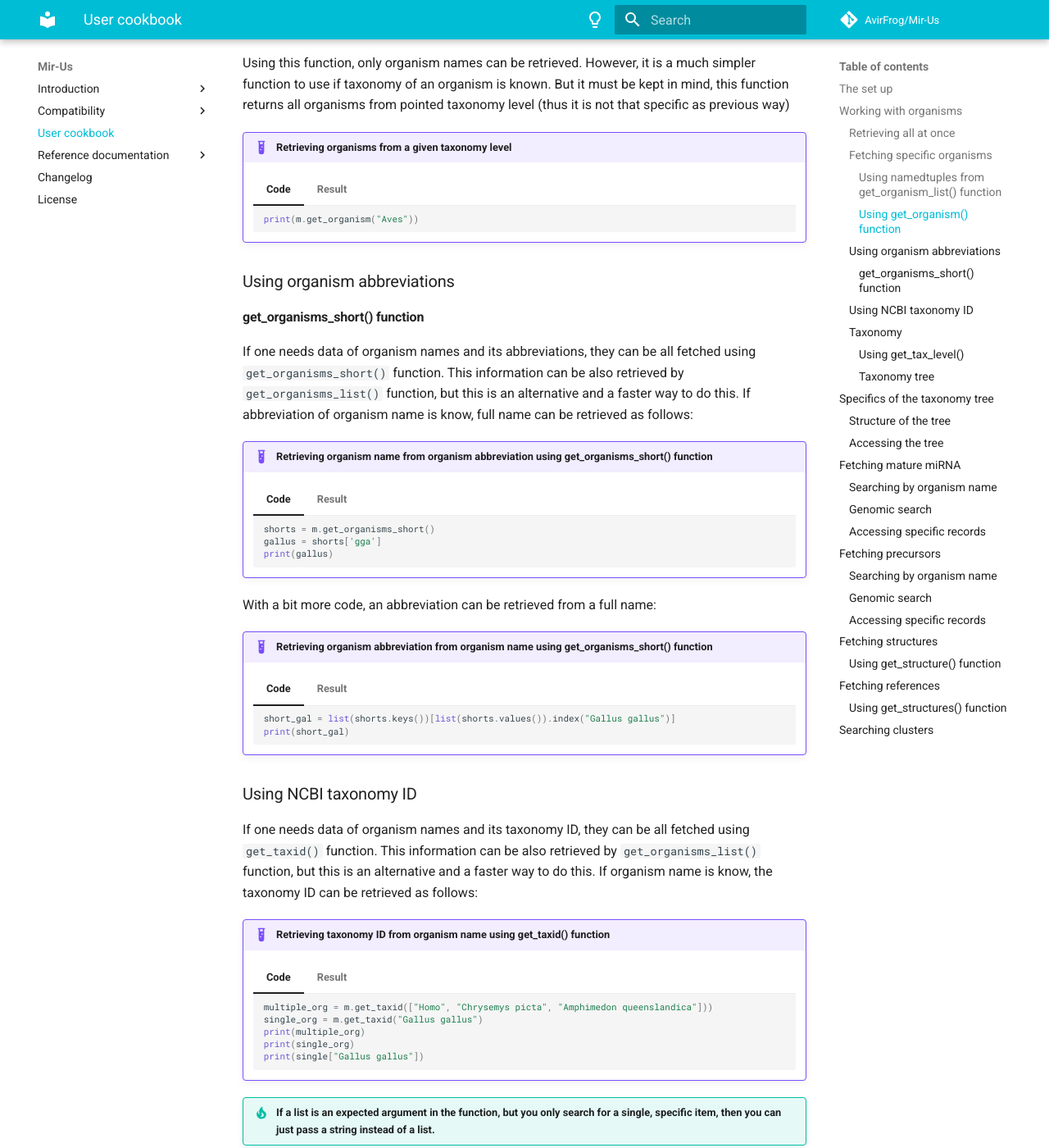
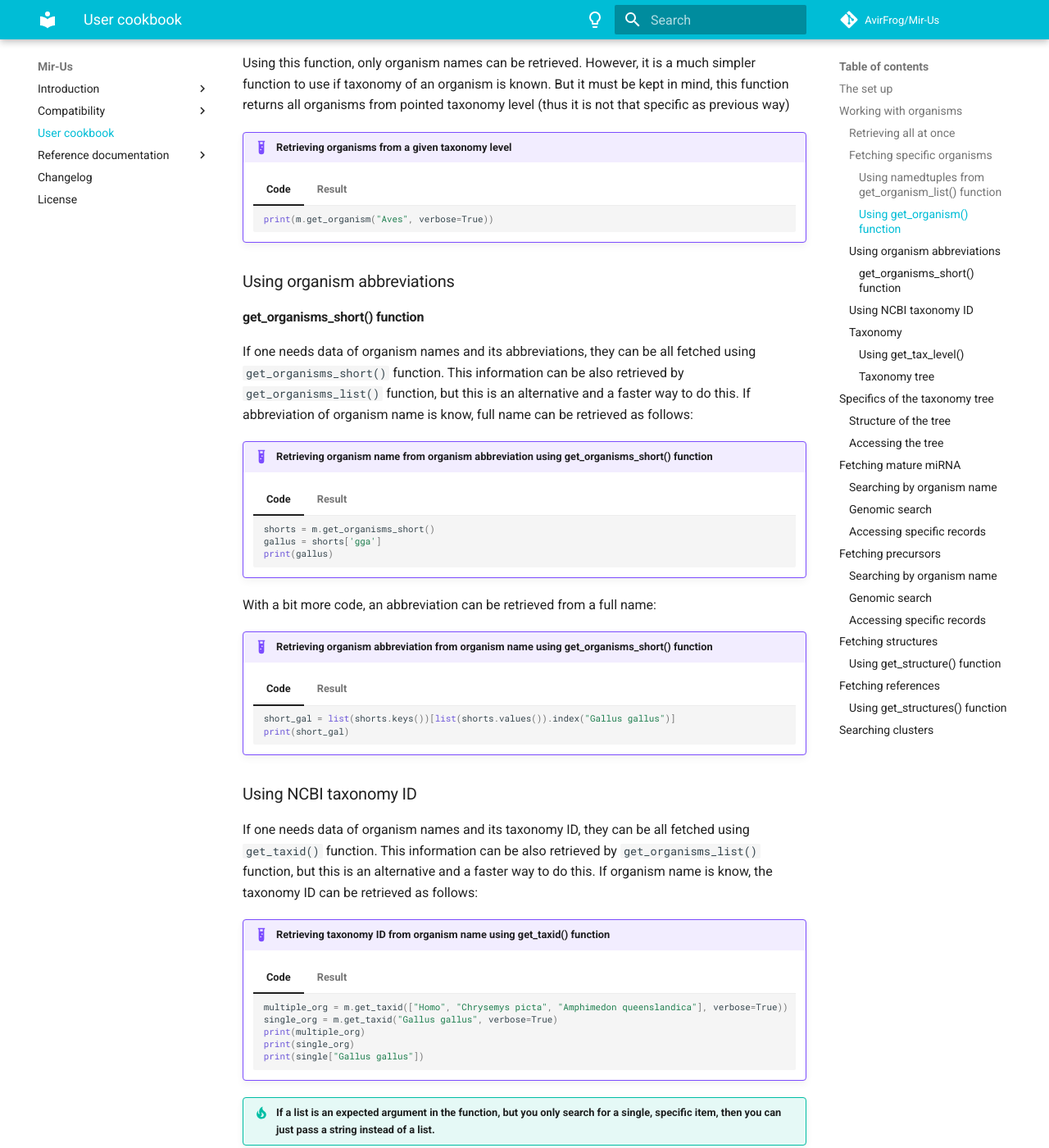
Before and after one commit to AvirFrog/Mir-Us, an MkDocs documentation site: the page built from docs/cookbook.md, in a window 1280 px wide and 1400 px high, scrolled down 2201 px. Shown: the whole window at 82% size. Built offline with MkDocs 1.6.1 and Material for MkDocs 9.7.7, drawn with Linux system fonts in a browser that asks for light colours; comment, search, counter and statistics services are not loaded; some of the changed text lies outside the part shown.

````diff
--- a/docs/cookbook.md
+++ b/docs/cookbook.md
@@ -70,7 +70,7 @@
 !!! example "Retrieving organisms from a given taxonomy level"
     === "Code"
         ```python
-        print(m.get_organism("Aves"))
+        print(m.get_organism("Aves", verbose=True))
         ```
     === "Result"
         ```
@@ -112,8 +112,8 @@
 !!! example "Retrieving taxonomy ID from organism name using get_taxid() function"
     === "Code"
         ```python
-        multiple_org = m.get_taxid(["Homo", "Chrysemys picta", "Amphimedon queenslandica"]))
-        single_org = m.get_taxid("Gallus gallus")
+        multiple_org = m.get_taxid(["Homo", "Chrysemys picta", "Amphimedon queenslandica"], verbose=True))
+        single_org = m.get_taxid("Gallus gallus", verbose=True)
         print(multiple_org)
         print(single_org)
         print(single["Gallus gallus"])
@@ -138,8 +138,8 @@
 !!! example "Retrieving taxonomy path of organism name using get_tax_level() function"
     === "Code"
         ```python
-        print(m.get_tax_level(['Homo', "Amphimedon queenslandica"]))
-        print(m.get_tax_level("Gallus gallus"))
+        print(m.get_tax_level(['Homo', "Amphimedon queenslandica"], verbose=True))
+        print(m.get_tax_level("Gallus gallus", verbose=True))
         ```
     === "Result"
         ```
@@ -212,7 +212,7 @@
 !!! example "Slicing taxonomy tree using get_tree() function with the usage of tax_path parameter"
     === "Code"
         ```python
-        tree = m.get_tree(["Metazoa", "Bilateria", "Deuterostoma", "Chordata", "Vertebrata"])
+        tree = m.get_tree(["Metazoa", "Bilateria", "Deuterostoma", "Chordata", "Vertebrata"], verbose=True)
         ```
     === "Result"
         ```
@@ -411,7 +411,7 @@
         print(tree["Aves"]["!organism"])
 
         # direct slice to Aves and retrieving organisms
-        aves = m.get_tree(["Metazoa", "Bilateria", "Deuterostoma", "Chordata", "Vertebrata", "Aves"])["!organism"]
+        aves = m.get_tree(["Metazoa", "Bilateria", "Deuterostoma", "Chordata", "Vertebrata", "Aves"], verbose=True)["!organism"]
         print(aves)
         ```
     === "Result"
@@ -436,7 +436,7 @@
 !!! example "Retrieving all miRNAs from Gallus gallus using get_mirna() function"
     === "Code"
         ```python
-        gallus_mirna = m.get_mirna(organism_name="Gallus gallus")
+        gallus_mirna = m.get_mirna(organism_name="Gallus gallus", verbose=True)
         ```
     === "Result"
         ```
@@ -452,7 +452,7 @@
 !!! example "Retrieving all miRNAs from Gallus gallus with regard of genomic features (chromosome 8, minus strand, 6000000th nucleotide upstream search)"
     === "Code"
         ```python
-        gallus_mirna = m.get_mirna(organism_name="Gallus gallus", chr="chr8", strand="-", start="6000000")
+        gallus_mirna = m.get_mirna(organism_name="Gallus gallus", chr="chr8", strand="-", start="6000000", verbose=True)
         print(gallus_mirna)
         ```
     === "Result"
@@ -490,7 +490,7 @@
 !!! example "Retrieving a single miRNA using get_mirna() function"
     === "Code"
         ```python
-        sample_gallus = m.get_mirna(mirna_id="MIMAT0001185")
+        sample_gallus = m.get_mirna(mirna_id="MIMAT0001185", verbose=True)
         print(sample_gallus)
         ```
     === "Result"
@@ -517,7 +517,7 @@
 !!! example "Retrieving a multiple miRNA using get_mirna() function"
     === "Code"
         ```python
-        sample_gallus = m.get_mirna(mirna_id=["MIMAT0001185", "MIMAT0025825", "MIMAT0007451"])
+        sample_gallus = m.get_mirna(mirna_id=["MIMAT0001185", "MIMAT0025825", "MIMAT0007451"], verbose=True)
         print(sample_gallus)
         ```
     === "Result"
@@ -592,7 +592,7 @@
 !!! example "Retrieving all precursors from Gallus gallus using get_precursor() function"
     === "Code"
         ```python
-        gallus_prec = m.get_precursor(organism_name="Gallus gallus")
+        gallus_prec = m.get_precursor(organism_name="Gallus gallus", verbose=True)
         ```
     === "Result"
         ```
@@ -608,7 +608,7 @@
 !!! example "Retrieving all precursors from Gallus gallus with regard of genomic features (chromosome 8, minus strand, 6000000th nucleotide upstream search)"
     === "Code"
         ```python
-        gallus_prec = m.get_precursor(organism_name="Gallus gallus", chr="chr8", strand="-", start="6000000")
+        gallus_prec = m.get_precursor(organism_name="Gallus gallus", chr="chr8", strand="-", start="6000000", verbose=True)
         print(gallus_prec)
         ```
     === "Result"
@@ -642,7 +642,7 @@
 !!! example "Retrieving a single precursor using get_precursor() function"
     === "Code"
         ```python
-        sample_gallus = m.get_precursor(prec_id="MI0007316")
+        sample_gallus = m.get_precursor(prec_id="MI0007316", verbose=True)
         print(sample_gallus)
         ```
     === "Result"
@@ -667,7 +667,7 @@
 !!! example "Retrieving a multiple precursors using get_precursor() function"
     === "Code"
         ```python
-        sample_gallus = m.get_precursor(prec_id=["MI0007316", "MI0022537", "MI0007409"])
+        sample_gallus = m.get_precursor(prec_id=["MI0007316", "MI0022537", "MI0007409"], verbose=True)
         print(sample_gallus)
         ```
     === "Result"
@@ -738,8 +738,8 @@
 !!! example "Retrieving structures using get_structure() function"
     === "Code"
         ```python
-        sample_gallus = m.get_mirna(mirna_id=["MIMAT0001185", "MIMAT0025825", "MIMAT0007451"])
-        struct_gallus = m.get_structure(id=[precursor for mi_obj in sample_gallus for precursor in mi_obj.precursor])
+        sample_gallus = m.get_mirna(mirna_id=["MIMAT0001185", "MIMAT0025825", "MIMAT0007451"], verbose=True)
+        struct_gallus = m.get_structure(id=[precursor for mi_obj in sample_gallus for precursor in mi_obj.precursor], verbose=True)
         print(struct_gallus)
         ```
     === "Result"
@@ -757,9 +757,9 @@
 !!! example "Retrieving references using get_references() function"
     === "Code"
         ```python
-        sample_gallus = m.get_mirna(mirna_id=["MIMAT0001185", "MIMAT0025825", "MIMAT0007451"])
+        sample_gallus = m.get_mirna(mirna_id=["MIMAT0001185", "MIMAT0025825", "MIMAT0007451"], verbose=True)
         print(sample_gallus)
-        ref_gallus = m.get_references(mirna_id=[id for mi_obj in sample_gallus for id in mi_obj.mature_ID])
+        ref_gallus = m.get_references(mirna_id=[id for mi_obj in sample_gallus for id in mi_obj.mature_ID], verbose=True)
         print(ref_gallus)
         ```
     === "Result"
@@ -771,7 +771,7 @@
 !!! example "Retrieving links to PubMed using get_references() function"
     === "Code"
         ```python
-        ref_gallus = m.get_references(mirna_id=[id for mi_obj in sample_gallus for id in mi_obj.mature_ID], link=True)
+        ref_gallus = m.get_references(mirna_id=[id for mi_obj in sample_gallus for id in mi_obj.mature_ID], link=True, verbose=True)
         print(ref_gallus)
         ```
     === "Result"
@@ -795,7 +795,7 @@
 !!! example "Finding cluster using find_cluster() function"
     === "Code"
         ```python
-        cluster_gallus = m.find_cluster(prec_id="MI0007558", range="10000")
+        cluster_gallus = m.find_cluster(prec_id="MI0007558", range="10000", verbose=True)
         print(cluster_gallus)
         ```
     === "Result"
````
Also changed, not shown: docs/usage.md (+3 -1 lines), main.py (+25 -13 lines), miBase.py (+18 -9 lines), utils.py (+11 -4 lines).
